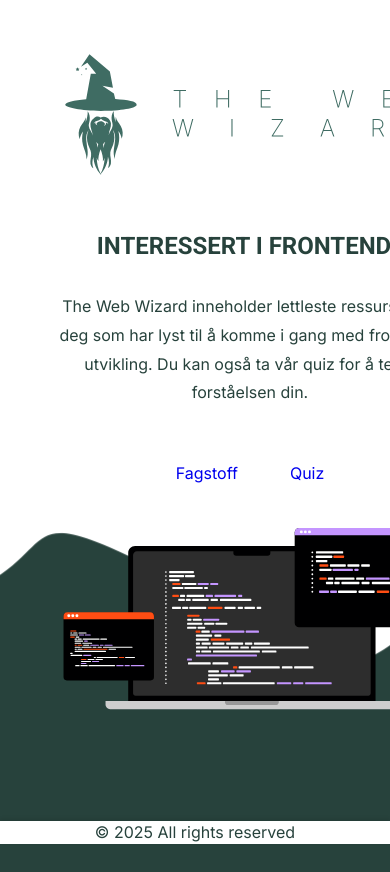
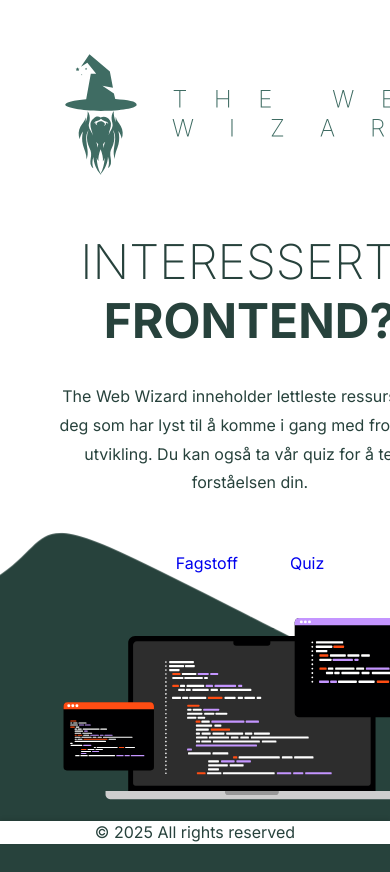
Before and after one commit to alekskosta/arbeidskrav02-aleksander-og-ola, a Next.js app: page / in a window 390 px wide. Before the commit the page ends 844 px from the top, so only its background shows below. Built offline with nearby package versions, Linux system fonts and the light colour scheme.

Commit message:
css: optimalisert responsivitet og stilsatt overskrifter

```diff
--- a/app/globals.css
+++ b/app/globals.css
@@ -19,6 +19,10 @@ body {
 h1,
 h2,
 h3 {
-  font-family: var(--font-roboto), sans-serif;
-  font-weight: 700;
+  font-family: var(--font-inter), sans-serif;
+  font-weight: 200;
 }
+
+h1 {
+  font-size: 3rem;
+}
--- a/components/home/MainContent.module.css
+++ b/components/home/MainContent.module.css
@@ -8,7 +8,7 @@
   display: grid;
   grid-template-columns: 1fr 1fr;
   row-gap: 48px;
-  column-gap: 54px;
+  column-gap: 90px;
   align-items: center;
   padding: 20px;
 }
```
